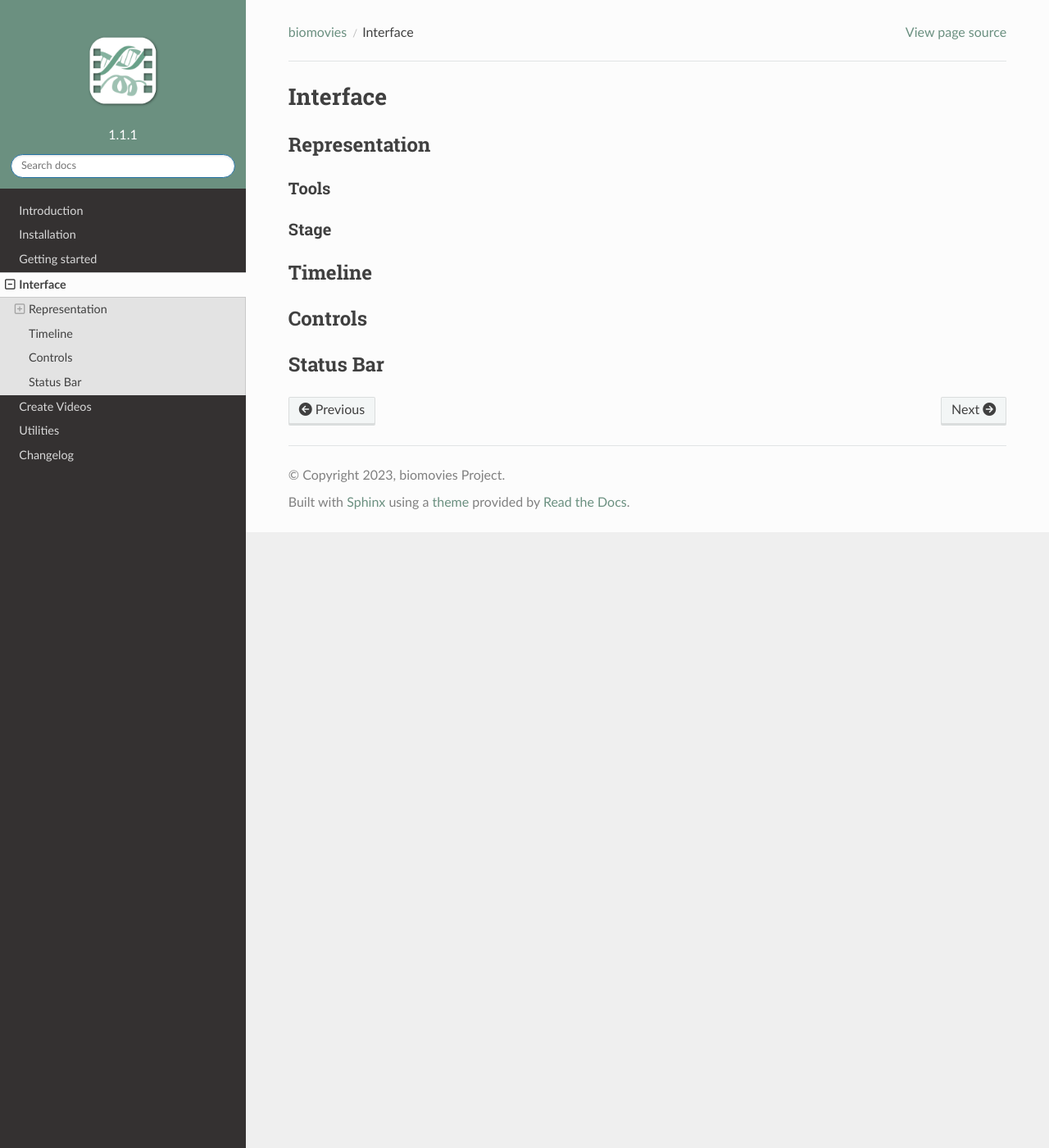
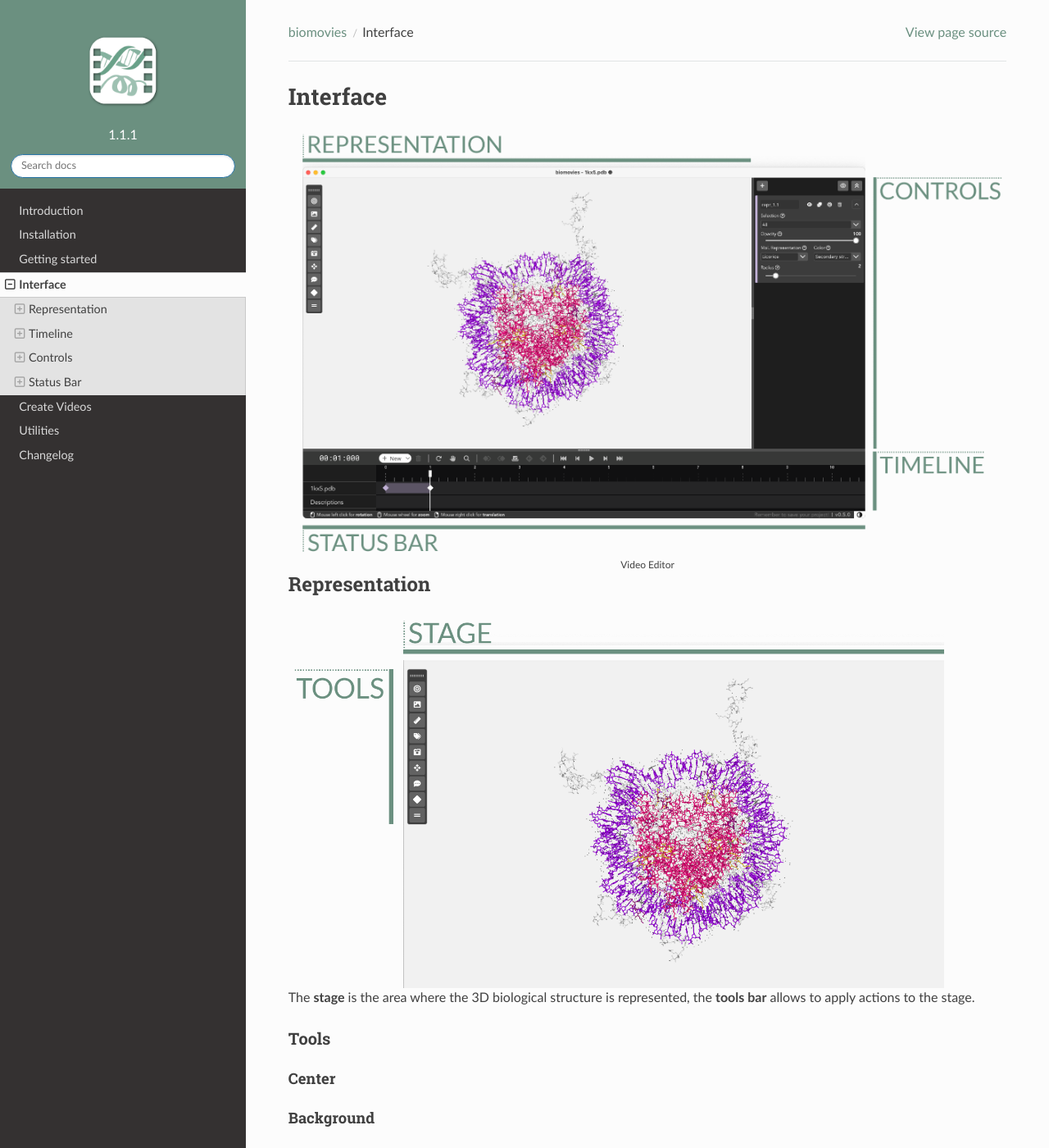
Before and after one commit to gbayarri/biomovies_documentation, a Sphinx documentation site: the page built from docs/source/interface.md, in a window 1280 px wide and 1400 px high. Shown: the whole window at 82% size. Built offline with Sphinx 7.4.7 and the Read the Docs theme 2.0.0, drawn with Linux system fonts in a browser that asks for light colours; some of the changed text lies outside the part shown.

Commit message:
Interface

```diff
--- a/docs/source/_static/theme_overrides.css
+++ b/docs/source/_static/theme_overrides.css
@@ -50,6 +50,7 @@ p.rubric:after {
 }
 
 span.rst-current-version span { font-family: 'Lato';}
+.rst-content h2 .headerlink { font-family: 'FontAwesome'!important; }
 
 @media not all and (min-resolution:.001dpcm)
 { @supports (-webkit-appearance:none) {
--- a/docs/source/interface.md
+++ b/docs/source/interface.md
@@ -1,13 +1,120 @@
 # Interface
+
+<img src="_static/interface/interface.png" style="margin-bottom:0;" />
+<span style="font-size:12px;display:flex;justify-content:center;">Video Editor</span>
 
 ## Representation
 
+<img src="_static/interface/representations.png" style="max-width:800px; margin-bottom:0;" />
+
+The **stage** is the area where the 3D biological structure is represented, the **tools bar** allows to apply actions to the stage.
+
 ### Tools
+
+#### Center
+
+#### Background
+
+#### Measurements
+
+#### Labels
+
+#### Camera type
+
+#### Center view in atom
+
+#### Enable / Disable legend
+
+#### Open keyframe editor
+
+#### Enable / Disable letterboxing
 
 ### Stage
 
+#### Zoom / Drag
+
+#### Mouse actions
+
+##### Mouse over actions
+
+##### Mouse click actions
+
 ## Timeline
+
+### Timer
+
+### Create new timeline item
+
+#### Clip
+
+#### Cloned Clip
+
+#### Transition
+
+#### Fade In
+
+#### Fade Out
+
+#### Description
+
+### Timeline menu
+
+#### Remove
+
+#### Timeline controls
+
+##### Reset timeline
+
+##### Pan mode
+
+##### Zoom
+
+#### Keyframes actions
+
+##### Align last keyframe
+
+##### Align first keyframe
+
+##### Select all keyframes
+
+##### Move keyframes left
+
+##### Move keyframes right
+
+#### Player
+
+##### Go to first frame
+
+##### Go to previous frame
+
+##### Play / Pause
+
+##### Go to next frame
+
+##### Go to last frame
+
+### Main structure
+
+### Descriptions
+
+### Timeline editor
+
+### Tips
 
 ## Controls
 
+### Keyframes / Clips
+
+### Descriptions
+
+### Trajectories
+
 ## Status Bar
+
+### Tips
+
+### Project status
+
+### Version
+
+### Theme
```
Also changed, not shown: docs/source/installation.md (+1 -1 lines), docs/source/_static/installation/image4.jpg, docs/source/_static/interface/interface.png (added), docs/source/_static/interface/representations.png (added).
